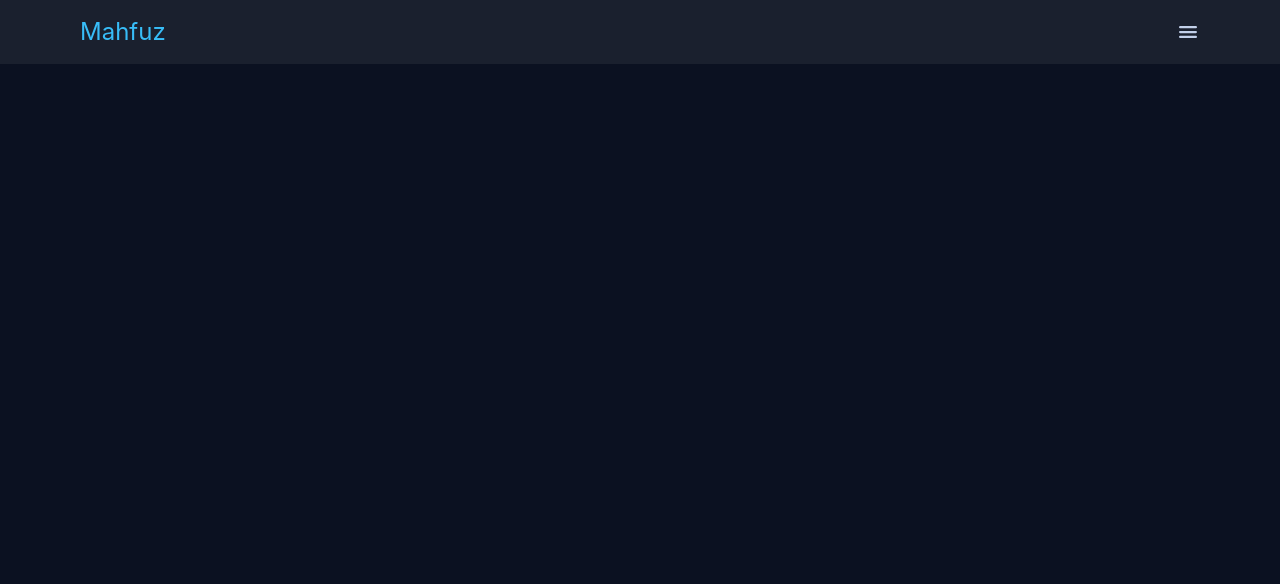
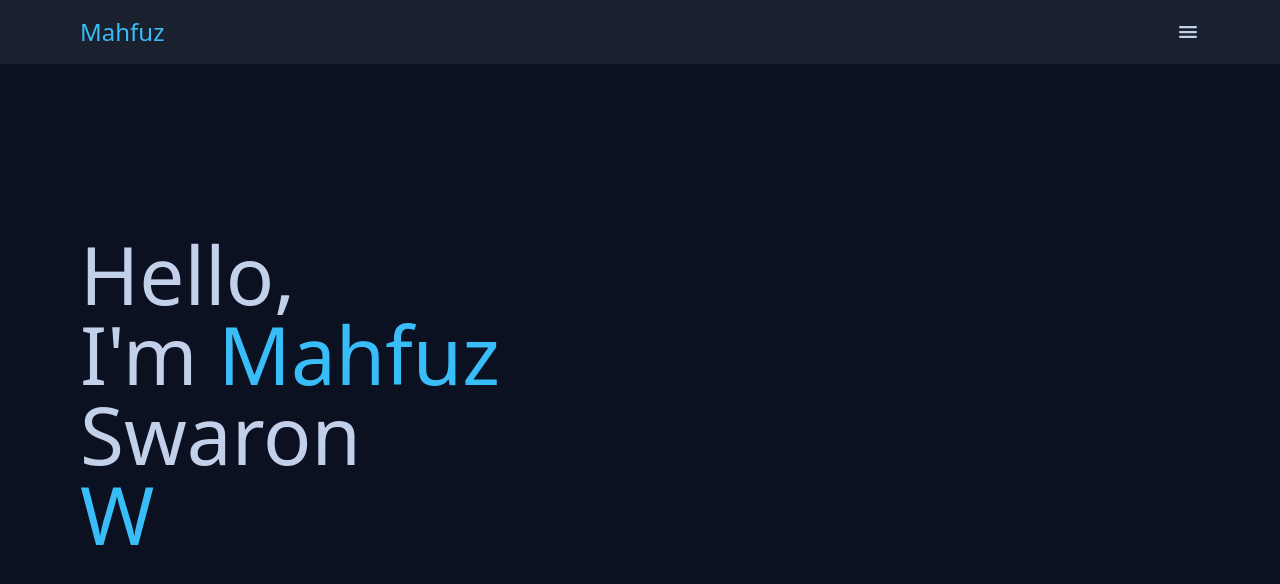
Before and after one commit to mahfuzswaron/mahfuz-swaron, a React (Create React App) app: page / in a window 1280 px wide. Shown: the top 584 px of the page. Built offline with nearby package versions, Linux system fonts and the light colour scheme.

Commit message:
banner done

```diff
--- a/src/App.js
+++ b/src/App.js
@@ -10,7 +10,7 @@ function App() {
     <>
       <header className="relative">
         <Navbar />
-        {/* <Banner /> */}
+        <Banner />
       </header>
       <main className="h-[1000px]">
 
--- a/src/components/Banner/Banner.js
+++ b/src/components/Banner/Banner.js
@@ -1,9 +1,60 @@
-import React from 'react';
+import React, { useEffect, useState } from 'react';
+import codingImg from "../../images/Code-typing-trans.gif"
+const Banner = () => {
+    const [loopNum, setLoopNum] = useState(0);
+    const [isDeleting, setIsDeleting] = useState(false);
+    const [text, setText] = useState('');
+    const [delta, setDelta] = useState(300 - Math.random() * 100);
+    const [index, setIndex] = useState(1);
+    const toRotate = ["Web Developer."];
+    const period = 500;
+    useEffect(() => {
+        let ticker = setInterval(() => {
+            tick();
+        }, delta);
 
-const Banner = () => {
+        return () => { clearInterval(ticker) };
+    }, [text])
+
+    const tick = () => {
+        let i = loopNum % toRotate.length;
+        let fullText = toRotate[i];
+        let updatedText = isDeleting ? fullText.substring(0, text.length - 1) : fullText.substring(0, text.length + 1);
+
+        setText(updatedText);
+
+        if (isDeleting) {
+            setDelta(prevDelta => prevDelta / 2);
+        }
+
+        if (!isDeleting && updatedText === fullText) {
+            setIsDeleting(true);
+            setIndex(prevIndex => prevIndex - 1);
+            setDelta(period);
+        } else if (isDeleting && updatedText === '') {
+            setIsDeleting(false);
+            setLoopNum(loopNum + 1);
+            setIndex(1);
+            setDelta(500);
+        } else {
+            setIndex(prevIndex => prevIndex + 1);
+        }
+    }
+
     return (
-        <div>
-            banner
+        <div className='grid grid-cols-1 lg:grid-cols-2 justify-between items-center px-5 lg:px-20 pb-20 pt-36 '>
+            <div className=''>
+                <p className='text-[5rem] leading-none font-light'>Hello,</p>
+                <h1 className='text-[5rem] leading-none font-light'>
+                    I'm
+                    <span className='text-primary font-medium'> Mahfuz </span>
+                    Swaron
+                </h1>
+                <h3 className='text-[5rem] leading-none  text-primary '>{text}</h3>
+            </div>
+            <div className='flex justify-center items-center'>
+                <img src={codingImg} alt='coding' />
+            </div>
         </div>
     );
 };
--- a/src/index.css
+++ b/src/index.css
@@ -2,10 +2,11 @@
 @tailwind components;
 @tailwind utilities;
 
+@import url(https://fonts.googleapis.com/css?family=Poppins:100,100italic,200,200italic,300,300italic,regular,italic,500,500italic,600,600italic,700,700italic,800,800italic,900,900italic);
+
 body {
   margin: 0;
-  font-family: -apple-system, BlinkMacSystemFont, 'Segoe UI', 'Roboto', 'Oxygen',
-    'Ubuntu', 'Cantarell', 'Fira Sans', 'Droid Sans', 'Helvetica Neue',
+  font-family:'Poppins'
     sans-serif;
   -webkit-font-smoothing: antialiased;
   -moz-osx-font-smoothing: grayscale;
```
Also changed, not shown: src/images/Code-typing-trans.gif (added), src/images/banner-coding.svg (added).
